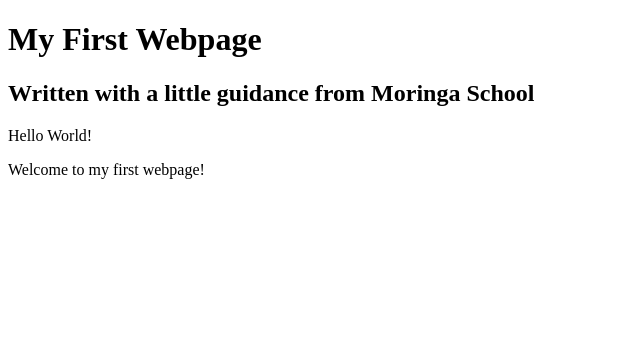
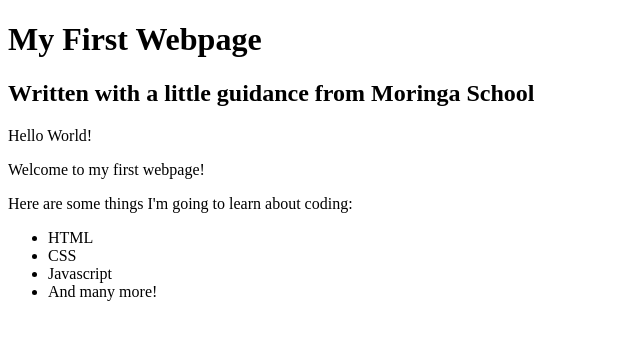
Before and after one commit to Eldad-David/my-first-webpage, a plain HTML site: page my-first.html in a window 1280 px wide. Shown: the whole page, without its empty margins (0-640 px from the left). Drawn offline with Linux system fonts and the light colour scheme.

Commit message:
add list elements

```diff
--- a/my-first.html
+++ b/my-first.html
@@ -9,5 +9,13 @@
 
         <p>Hello World!</p>
         <p>Welcome to my first webpage!</p>
+
+        <p>Here are some things I'm going to learn about coding:</p>
+        <ul>
+            <li>HTML</li>
+            <li>CSS</li>
+            <li>Javascript</li>
+            <li>And many more!</li>
+        </ul>
     </body>
 </html>
```
